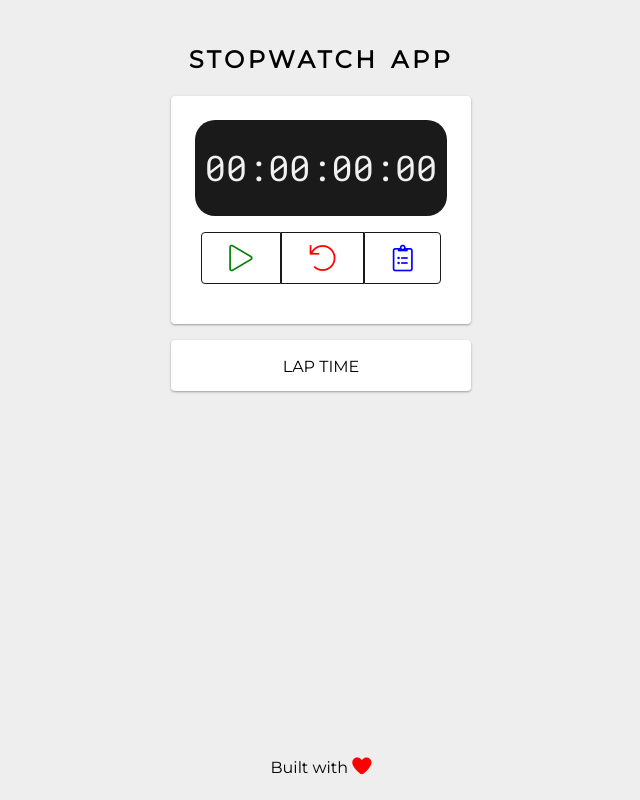
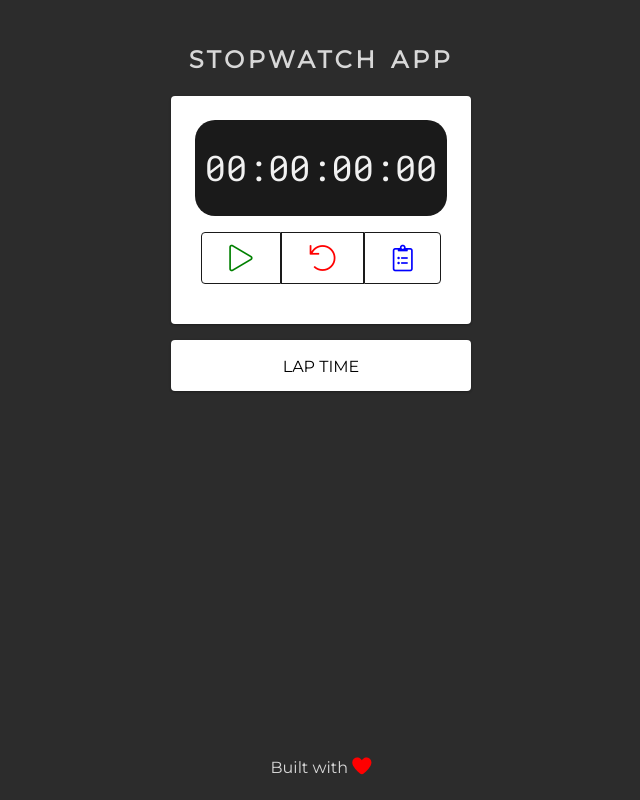
Before and after one commit to for3v3rsk/laptime, a plain HTML site: page index.html in a window 1280 px wide. Shown: the whole page, without its empty margins (319-959 px from the left). Drawn offline with Linux system fonts and the light colour scheme; a web font is replaced by a local one.

Commit message:
updated color of title, footer text for contrast

```diff
--- a/css/styles.scss
+++ b/css/styles.scss
@@ -43,7 +43,7 @@ body {
     display: flex;
     flex-direction: column;
     align-items: center;
-    background-color: #eee;
+    background-color: #2c2c2c;
 }
 
 ol, ul {
@@ -98,6 +98,7 @@ main {
     h1 {
         font-size: 1.5em;
         font-weight: 600;
+        color: #d8d8d8;
         text-transform: uppercase;
         letter-spacing: 0.15em;
         word-spacing: 0.12em;
@@ -199,7 +200,6 @@ main {
     li {
         font-size: 1.2em;
         padding: 0.6em 1.2em;
-
         border-bottom: 1px solid #bbb;
     }
 
@@ -216,6 +216,7 @@ main {
 footer {
     position: absolute;
     bottom: 1.5em;
+    color: #d8d8d8;
 }
 
 
```
Also changed, not shown: css/styles.css, 1 other file.
